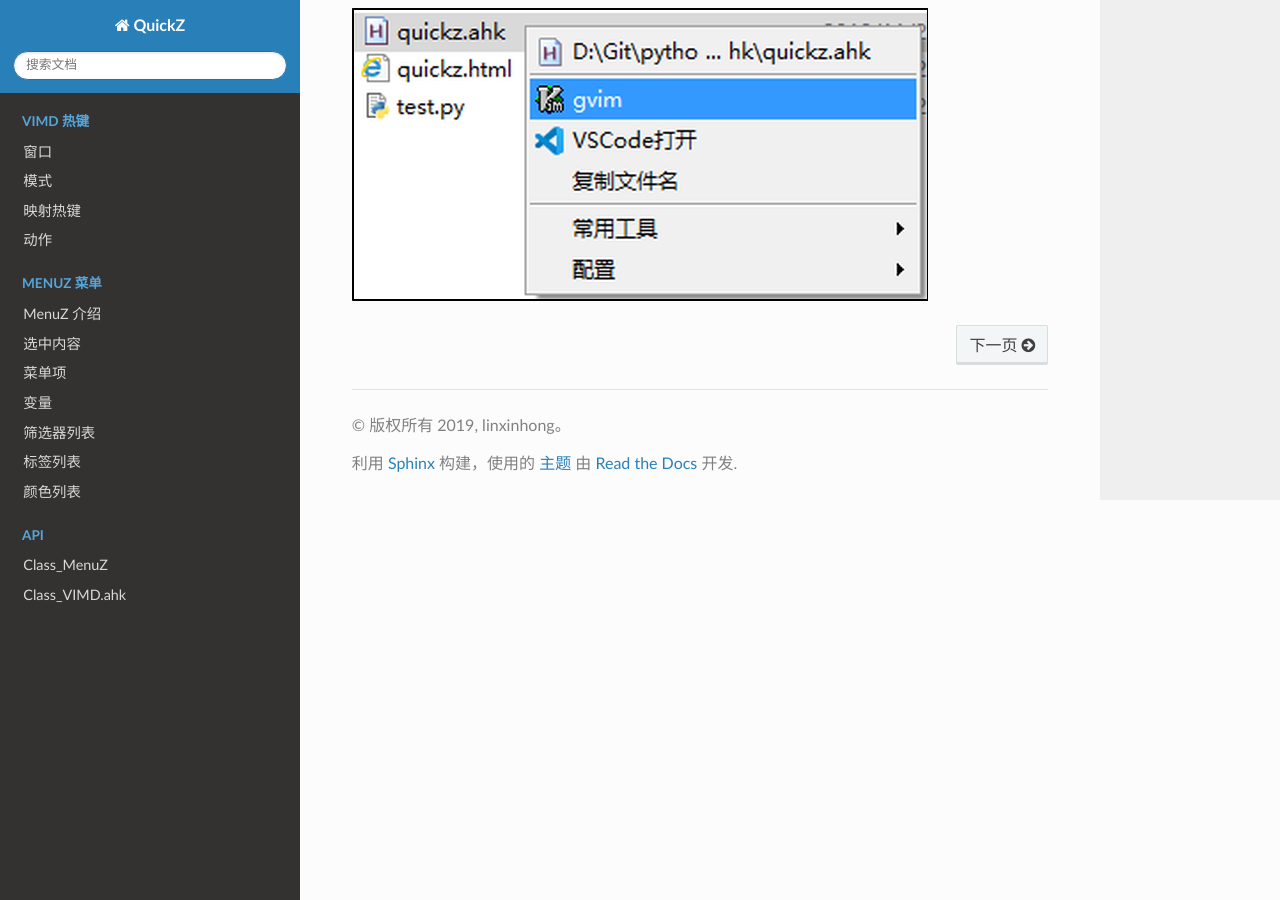
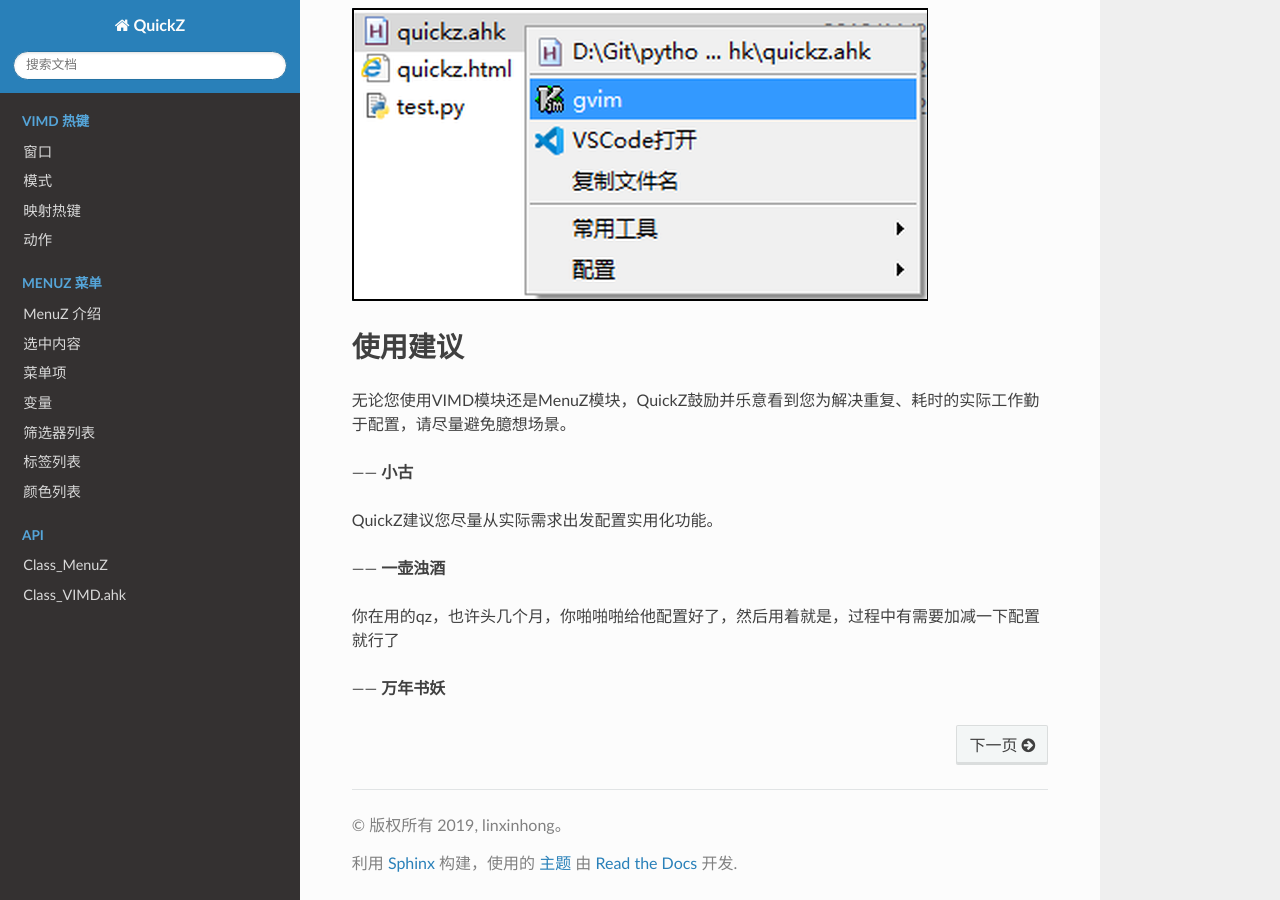
Before and after one commit to linxinhong/QuickZ, a Sphinx documentation site: the page built from docs/index.rst, in a window 1280 px wide and 900 px high, scrolled down 688 px. Built offline with Sphinx 7.4.7 and the Read the Docs theme 2.0.0, drawn with Linux system fonts in a browser that asks for light colours.

```diff
--- a/docs/index.rst
+++ b/docs/index.rst
@@ -30,6 +30,22 @@
 
 .. image:: ./_static/quickz-demo.png
 
+使用建议
+==========
+
+无论您使用VIMD模块还是MenuZ模块，QuickZ鼓励并乐意看到您为解决重复、耗时的实际工作勤于配置，请尽量避免臆想场景。
+
+—— **小古**
+
+QuickZ建议您尽量从实际需求出发配置实用化功能。
+
+—— **一壶浊酒**
+
+你在用的qz，也许头几个月，你啪啪啪给他配置好了，然后用着就是，过程中有需要加减一下配置就行了
+
+—— **万年书妖**
+
+
 .. toctree::
    :caption: VIMD 热键
    :hidden:
--- a/docs/menuz.rst
+++ b/docs/menuz.rst
@@ -21,11 +21,11 @@
 
     {ext:= txt, ini, json}
 
-不要担心，这个语法并不难，因为经常用的标签就几个。当你需要复杂场景的时候，再查询可用标签即可。
+不要担心，这个语法并不难，因为经常用的标签就几个。当你需要复杂场景的时候，再查询使用什么标签就行了。
 
 .. tip::
 
-    QuickZ 鼓励你无论是使用 VIMD 模块还是 MenuZ 模块，在遇到某个重复操作时并大量花费时间的情况下进行配置，而不是设想场景然后配置用不到的功能。
+    QuickZ 鼓励你无论是使用 VIMD 模块还是 MenuZ 模块，在遇到某个花费大量时间的重复操作时进行配置，而不是设想场景然后配置用不到的功能。
 
 .. attention::
 
```
Also changed, not shown: 16 other files.
